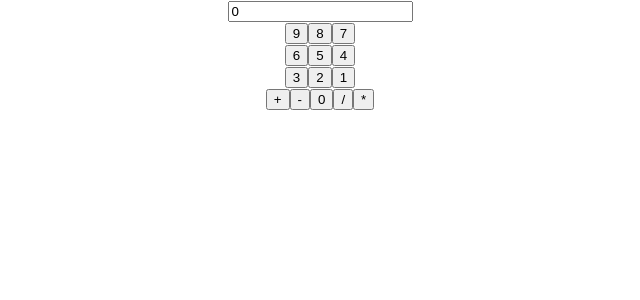
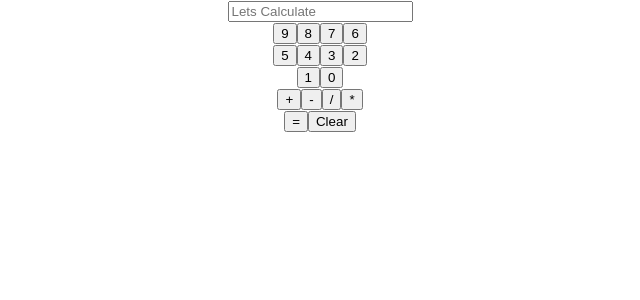
Before and after one commit to AmishaSoni/reactpx, a React (Create React App) app: page / in a window 1280 px wide. Shown: the top 300 px of the page, without its empty margins (320-960 px from the left). Built offline with nearby package versions, Linux system fonts and the light colour scheme.

Commit message:
Again Commit

```diff
--- a/src/Component/Singlecalc.js
+++ b/src/Component/Singlecalc.js
@@ -3,45 +3,45 @@ import { useState } from 'react';
 
 export const Singlecalc = () => {
 
+const [num,setNum]=useState('')
 
-    // const [num,setNum]=useState(0);
-
-    const insertNumber = (e,idx) =>{
-      var inputField = document.getElementById("input");
-      inputField.value = inputField.value*10+idx*1
-    }
-
-    const calcNums = () =>{
-
-    }
+function operation()
+{
+ var output=eval(num);
+ setNum(output);
+}
 
 
   return (
     <div>
-        <input type="text" placeholder="Lets Calculate"  id="input" value={0}></input>
+        <input type="text" placeholder="Lets Calculate"  id="input" value={num}></input>
           <div>
-            <button onClick={(e) => insertNumber(e,"9")}>9</button>
-            <button onClick={(e) => insertNumber(e,"8")}>8</button>
-            <button onClick={(e) => insertNumber(e,"7")}>7</button>
+            <button onClick={()=>setNum(prev=>prev+'9')}>9</button>
+            <button onClick={()=>setNum(prev=>prev+'8')}>8</button>
+            <button onClick={()=>setNum(prev=>prev+'7')}>7</button>
+            <button onClick={()=>setNum(prev=>prev+'6')}>6</button>
           </div>
           <div>
-            <button onClick={(e) => insertNumber(e,"6")}>6</button>
-            <button onClick={(e) => insertNumber(e,"5")}>5</button>
-            <button onClick={(e) => insertNumber(e,"4")}>4</button>
+
+            <button onClick={()=>setNum(prev=>prev+'5')}>5</button>
+            <button onClick={()=>setNum(prev=>prev+'4')}>4</button>
+            <button onClick={()=>setNum(prev=>prev+'3')}>3</button>
+            <button onClick={()=>setNum(prev=>prev+'2')}>2</button>
           </div>
           <div>
-            <button onClick={(e) => insertNumber(e,"3")}>3</button>
-            <button onClick={(e) => insertNumber(e,"2")}>2</button>
-            <button onClick={(e) => insertNumber(e,"1")}>1</button>
+
+            <button onClick={()=>setNum(prev=>prev+'1')}>1</button>
+            <button onClick={()=>setNum(prev=>prev+'0')} >0</button>
           </div>
           <div>
-            <button onClick={(e) => calcNums(e)}  >+</button>
-            <button onClick={(e) => calcNums(e)} >-</button>
-            <button onClick={(e) => calcNums(e)} >0</button>
-            <button onClick={(e) => calcNums(e)} >/</button>
-            <button onClick={(e) => calcNums(e)} >*</button>
+            <button onClick={()=>setNum(prev=>prev+'+')}  >+</button>
+            <button onClick={()=>setNum(prev=>prev+'-')} >-</button>
+            <button onClick={()=>setNum(prev=>prev+'/')} >/</button>
+            <button onClick={()=>setNum(prev=>prev+'*')} >*</button>
           </div>
-          {/* <button onClick={eval(num)}>=</button> */}
+
+          <button onClick={operation}>=</button>
+          <button onClick={()=>setNum('')}>Clear</button>
     </div>
 
 
```
